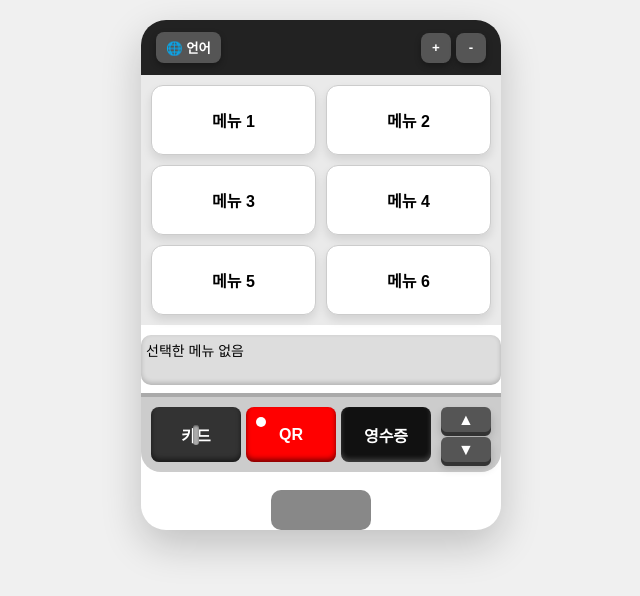
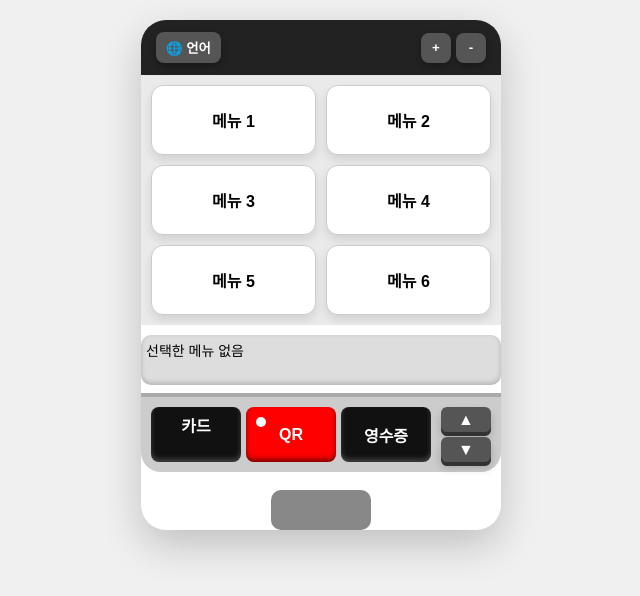
Before and after one commit to this-for-xplane/Kiosk, a plain HTML site: page index.html in a window 1280 px wide. Shown: the whole page, without its empty margins (319-959 px from the left). Drawn offline with Linux system fonts and the light colour scheme.

Commit message:
Refactor card slot styles in index.html
Updated card slot styling and layout.

```diff
--- a/index.html
+++ b/index.html
@@ -43,20 +43,8 @@ body { display:flex; justify-content:center; align-items:flex-start; height:100v
 /* Bottom buttons layout */
 .bottom-buttons { display:flex; justify-content:space-between; gap:5px; padding:10px; background:#ccc; border-top:4px solid #aaa; border-radius:0 0 20px 20px; user-select:none; }
 
-/* Card Slot */
-.card-slot { flex:1; background:#333; border-radius:8px; color:white; font-weight:bold; display:flex; justify-content:center; align-items:center; cursor:pointer; box-shadow: inset 0 -3px 5px rgba(0,0,0,0.5); position:relative; user-select:none;}
-.card-slot::after {
-  content:'';
-  position:absolute;
-  width:6px;
-  height:20px;
-  background:#aaa;
-  border-radius:3px;
-  top:50%;
-  left:50%;
-  transform: translate(-50%, -50%);
-  box-shadow: inset 0 1px 2px rgba(0,0,0,0.5);
-}
+/* Card Slot (영수증 모양 그대로 재사용) */
+.card-slot { flex:1; background:#111; border-radius:8px; color:white; font-weight:bold; display:flex; justify-content:center; align-items:flex-start; padding-top:6px; cursor:pointer; box-shadow: inset 0 -3px 5px rgba(255,255,255,0.2); position:relative; user-select:none; }
 
 /* QR Reader */
 .qr-reader { flex:1; background:red; border-radius:8px; color:white; font-weight:bold; display:flex; justify-content:center; align-items:center; position:relative; cursor:pointer; box-shadow: inset 0 -3px 5px rgba(0,0,0,0.5); user-select:none;}
```
